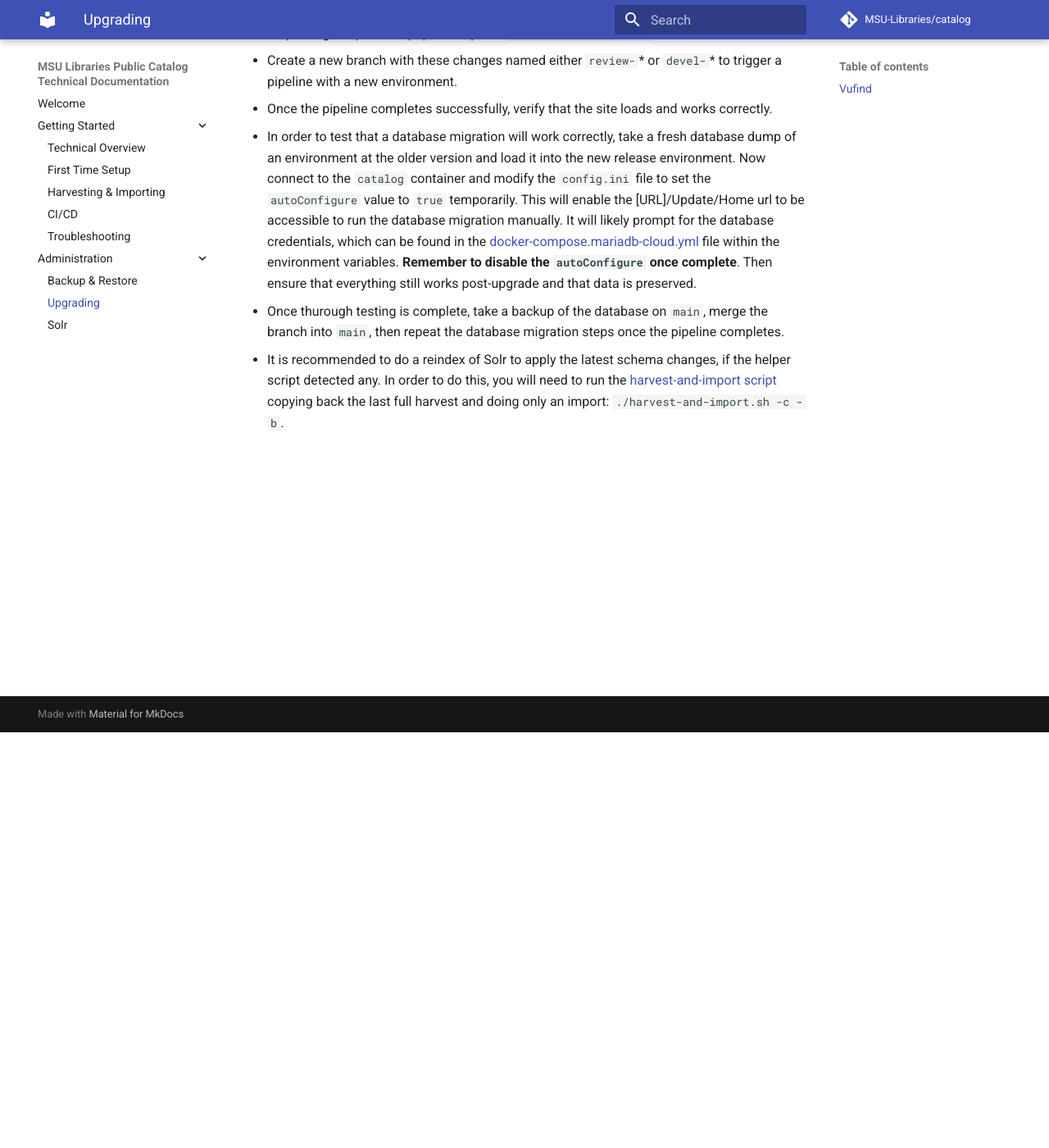
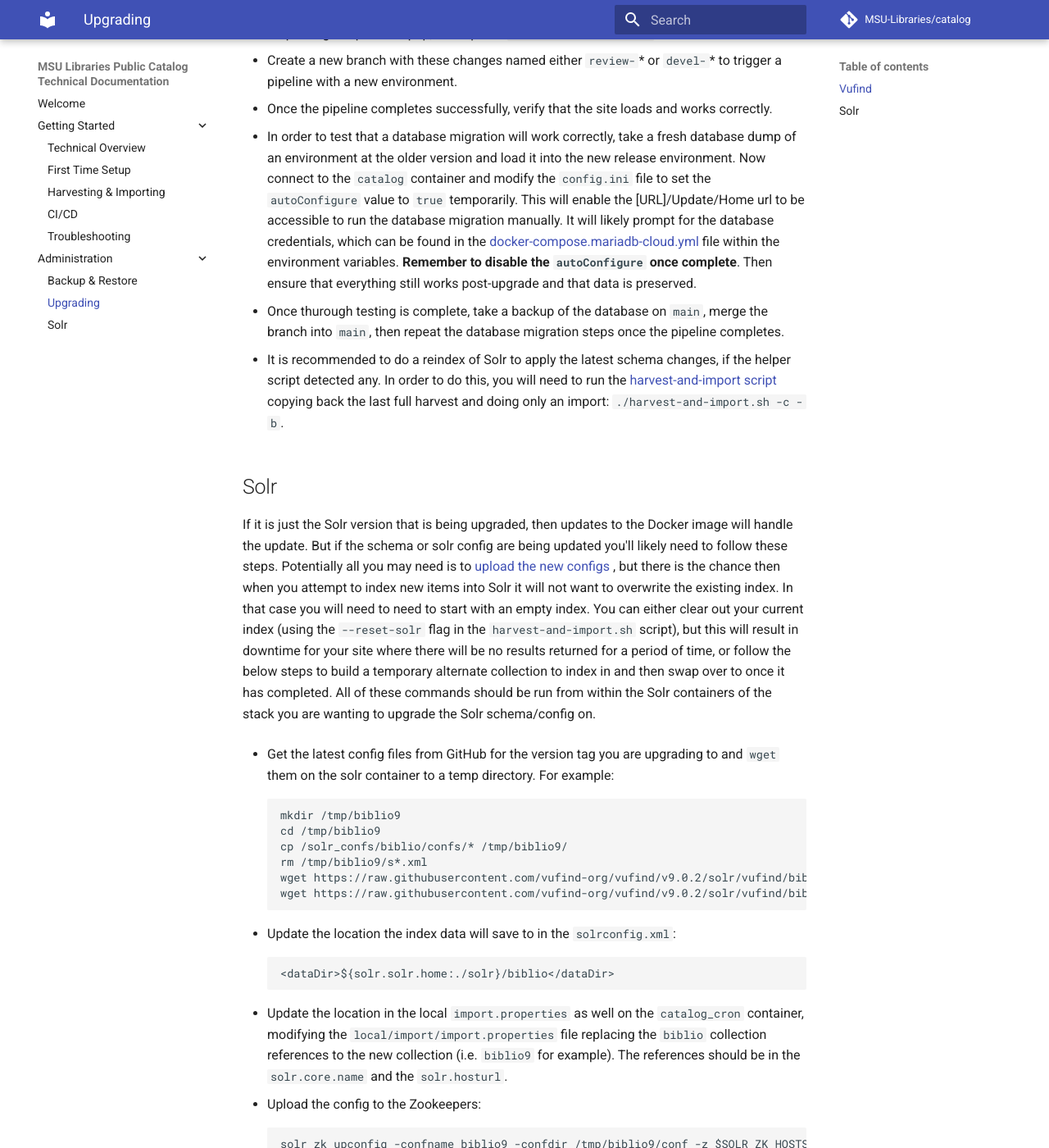
Before and after one commit to MSU-Libraries/catalog, an MkDocs documentation site: the page built from docs/upgrading.md, in a window 1280 px wide and 1400 px high, scrolled down 507 px. Shown: the whole window at 82% size. Built offline with MkDocs 1.6.1 and Material for MkDocs 9.7.7, drawn with Linux system fonts in a browser that asks for light colours; comment, search, counter and statistics services are not loaded; some of the changed text lies outside the part shown.

Commit message:
docs: Add documentation for upgrading Solr

````diff
--- a/docs/upgrading.md
+++ b/docs/upgrading.md
@@ -41,3 +41,67 @@
 detected any. In order to do this, you will need to run the
 [harvest-and-import script](https://github.com/MSU-Libraries/catalog/blob/main/vufind/harvest-and-import.sh)
 copying back the last full harvest and doing only an import: `./harvest-and-import.sh -c -b`.
+
+
+## Solr
+If it is just the Solr version that is being upgraded, then updates to the Docker image will handle
+the update. But if the schema or solr config are being updated you'll likely need to follow these
+steps. Potentially all you may need is to
+[upload the new configs](https://msu-libraries.github.io/catalog/solr/#updating-the-solr-configuration-files)
+, but there is the chance then when you attempt to index new items into Solr it will not want to overwrite
+the existing index. In that case you will need to need to start with an empty index. You can either clear out
+your current index (using the `--reset-solr` flag in the `harvest-and-import.sh` script), but this will result
+in downtime for your site where there will be no results returned for
+a period of time, or follow the below steps to build a temporary alternate collection to index in and then
+swap over to once it has completed. All of these commands should be run from within the Solr containers of
+the stack you are wanting to upgrade the Solr schema/config on.
+
+* Get the latest config files from GitHub for the version tag you are upgrading to and `wget` them on
+the solr container to a temp directory. For example:
+```
+mkdir /tmp/biblio9
+cd /tmp/biblio9
+cp /solr_confs/biblio/confs/* /tmp/biblio9/
+rm /tmp/biblio9/s*.xml
+wget https://raw.githubusercontent.com/vufind-org/vufind/v9.0.2/solr/vufind/biblio/conf/solrconfig.xml
+wget https://raw.githubusercontent.com/vufind-org/vufind/v9.0.2/solr/vufind/biblio/conf/schema.xml
+```
+
+* Update the location the index data will save to in the `solrconfig.xml`:
+```
+<dataDir>${solr.solr.home:./solr}/biblio</dataDir>
+```
+
+* Update the location in the local `import.properties` as well on the `catalog_cron` container, modifying
+the `local/import/import.properties` file replacing the `biblio` collection references to the
+new collection (i.e. `biblio9` for example). The references should be in the `solr.core.name` and the `solr.hosturl`.
+
+* Upload the config to the Zookeepers:
+```
+solr zk upconfig -confname biblio9 -confdir /tmp/biblio9/conf -z $SOLR_ZK_HOSTS/solr
+```
+
+* Create the new collection:
+```
+curl "http://solr:8983/solr/admin/collections?action=CREATE&name=biblio9&numShards=1&replicationFactor=3&wt=xml&collection.configName=biblio9"
+```
+
+* Index data into the new collection from the cron container where you modified the `import.properties` file earlier.
+```
+/harvest-and-import.sh --verbose --collection biblio9 --batch-import
+```
+
+* Then verfy the index in Solr and in VuFind by manually updating
+the `config.ini` to point to the new collection name temporarily. Once satisfied with the output, move
+on to the next step.
+
+* Create a new alias with the name `biblio` pointing to the new collection which will direct all
+queries to the new collection instead of the original one
+```
+curl "http://solr:8983/solr/admin/collections?action=CREATEALIAS&name=biblio&collections=biblio9"
+```
+
+* Once you are confident in the new index, remove the original index
+```
+curl "http://solr:8983/solr/admin/collections?action=DELETE&name=biblio"
+```
````
Also changed, not shown: 1 other file.
